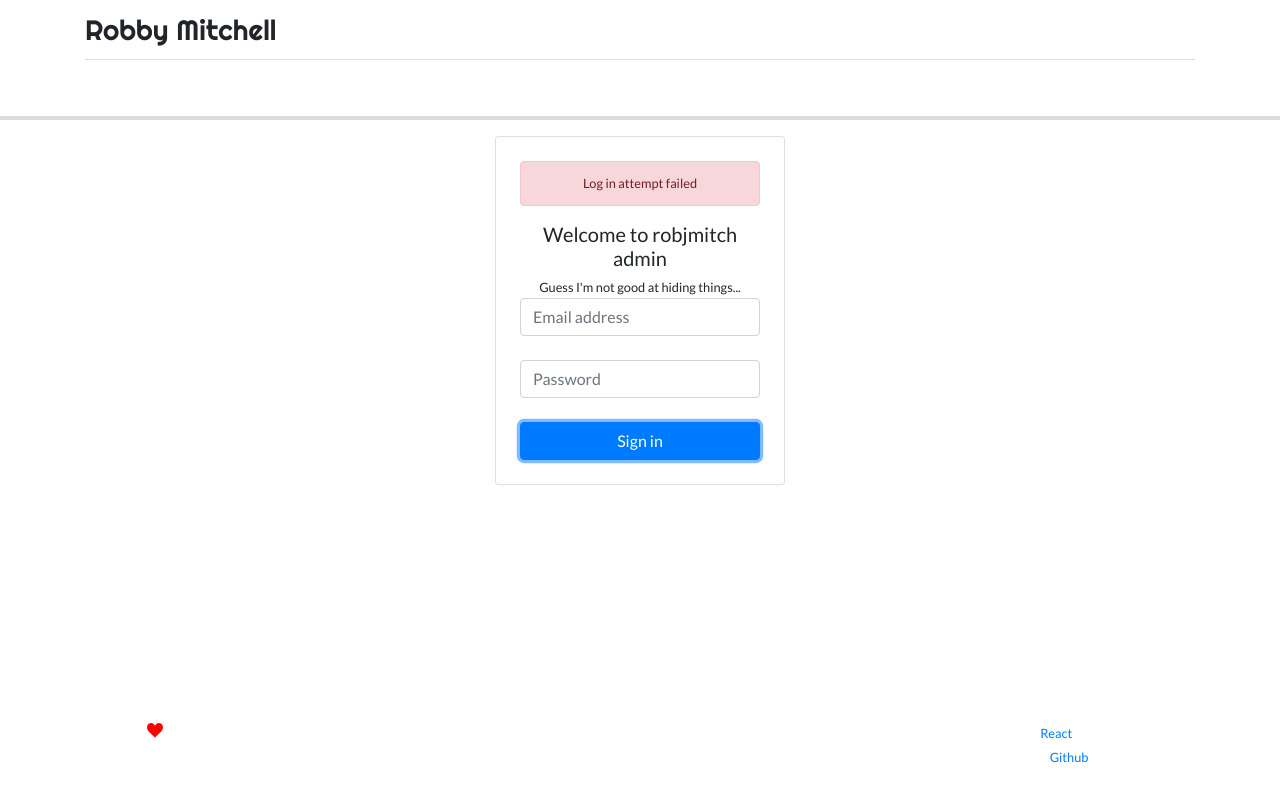
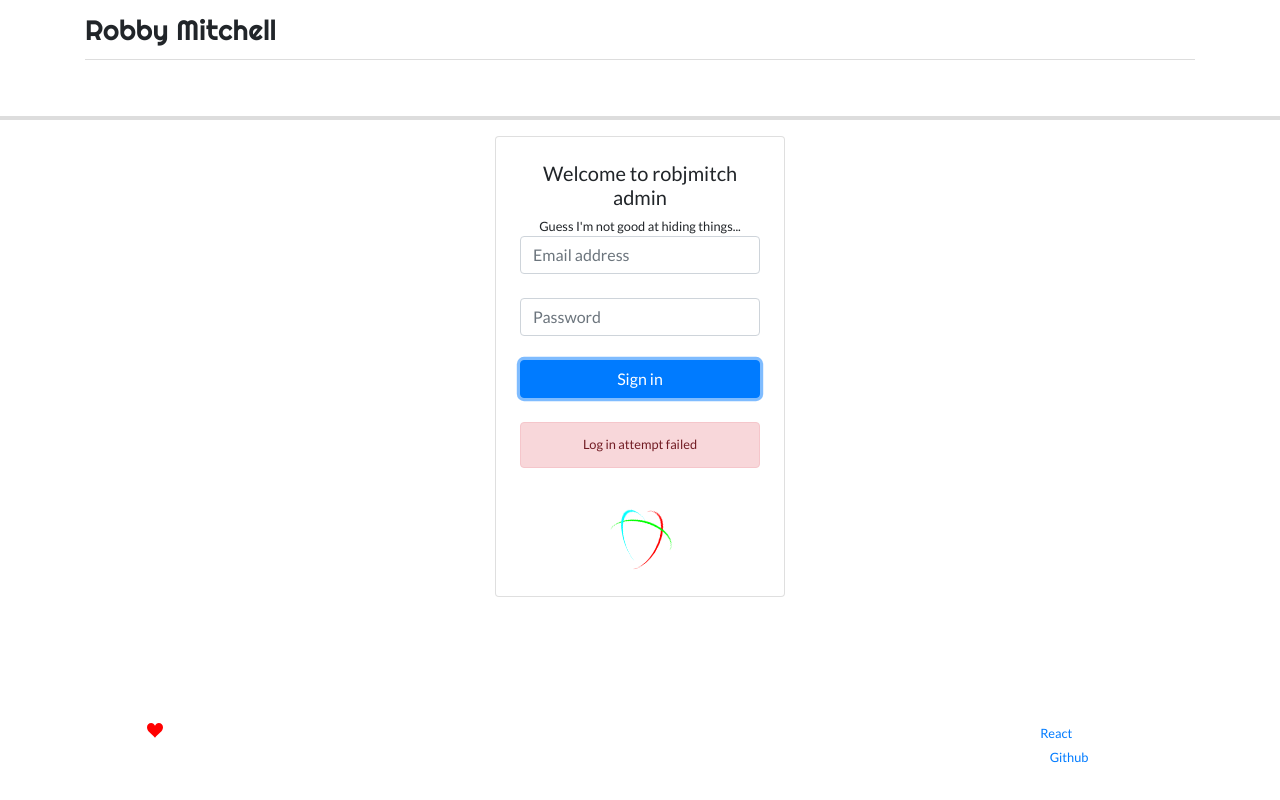
Before and after one commit to Cishkash/robjmitch, a React app: page /adminportal in a window 1280 px wide. Both pictures are taken after a click on the button "Sign in". Built offline with nearby package versions, Linux system fonts and the light colour scheme; no server answers.

Commit message:
Adds loading state to login request

```diff
--- a/src/components/AdminPortal.js
+++ b/src/components/AdminPortal.js
@@ -1,4 +1,5 @@
 import React, { Component } from 'react';
+import Loading from './Loading.js';
 import 'whatwg-fetch';
 
 /**
@@ -20,7 +21,8 @@ class AdminPortal extends Component {
     this.state = {
       email: '',
       password: '',
-      error: false
+      error: false,
+      loading: false
     }
   }
   /**
@@ -31,11 +33,15 @@ class AdminPortal extends Component {
    */
   authenticate() {
     // Reset the error state
-    this.setState({ error: false });
+    this.setState({
+      error: false,
+      loading: true
+    });
 
     // Make a request to authenticate with firebase.
     fetch(`${process.env.API_URL}/admin/login?email=${this.state.email}&password=${this.state.password}`).then(
       response => {
+        this.setState({ loading: false });
         if (response.status !== 200) throw response;
         console.log('success', response);
         // This is where we would send our now authenticated user to the admin
@@ -59,6 +65,7 @@ class AdminPortal extends Component {
     const name = target.name;
 
     this.setState({
+      error: false,
       [name]: target.value
     });
   }
@@ -70,16 +77,12 @@ class AdminPortal extends Component {
    */
   render() {
     const isError = this.state.error;
+    const isLoading = this.state.loading;
     return (
       <div id="Admin" className="container-fluid">
         <div className="row justify-content-center mt-3">
           <div className="col-3">
             <div className="card p-4 text-center">
-              {isError ? (
-                <small className="alert alert-danger" role="alert">
-                  Log in attempt failed
-                </small>
-              ) : null}
               <h5>Welcome to robjmitch admin</h5>
               <small>Guess I'm not good at hiding things...</small>
               <div className="card-block text-right">
@@ -98,6 +101,19 @@ class AdminPortal extends Component {
                       className="btn btn-primary">
                 Sign in
               </button>
+
+              {/* Show an error if the request errors */}
+              {isError ? (
+                <small className="alert alert-danger mt-4" role="alert">
+                  Log in attempt failed
+                </small>
+              ) : null}
+              {/* Render a loading spinner when making a request */}
+              {isLoading ? (
+                <div className="mt-4">
+                  <Loading />
+                </div>
+              ) : null}
             </div>
           </div>
         </div>
--- /dev/null
+++ b/src/components/Loading.js
@@ -0,0 +1,28 @@
+import React, { Component } from 'react';
+import '../styles/Loading.scss';
+
+/**
+ * This component is just a loading spinner. The gold is in the scss.
+ *
+ * @class Component.Loading
+ * @extends React.Component
+ */
+class Loading extends Component {
+  /**
+   * Render method. Renders the layout of the Loading component.
+   *
+   * @event render
+   * @returns {HTML}
+   */
+  render() {
+    return (
+      <div id="Loading">
+        <div className="inner one"></div>
+        <div className="inner two"></div>
+        <div className="inner three"></div>
+      </div>
+    );
+  }
+}
+
+export default Loading;
--- /dev/null
+++ b/src/styles/Loading.scss
@@ -0,0 +1,89 @@
+// Loading animation created by Martin van Driel
+// http://codepen.io/martinvd/pen/xbQJom
+#Loading
+{
+    width: 64px;
+    height: 64px;
+    margin: 0 auto;
+
+    border-radius: 50%;
+
+    perspective: 800px;
+
+    .inner
+    {
+        position: absolute;
+
+        box-sizing: border-box;
+        width: 100%;
+        height: 100%;
+
+        border-radius: 50%;
+
+        &.one
+        {
+            top: 0;
+            left: 0;
+
+            animation: rotate-one 1s linear infinite;
+
+            border-bottom: 3px solid #f00;
+        }
+
+        &.two
+        {
+            top: 0;
+            right: 0;
+
+            animation: rotate-two 1s linear infinite;
+
+            border-right: 3px solid #0f0;
+        }
+
+        &.three
+        {
+            right: 0;
+            bottom: 0;
+
+            animation: rotate-three 1s linear infinite;
+
+            border-top: 3px solid #0ff;
+        }
+    }
+
+    @keyframes rotate-one
+    {
+        0%
+        {
+            transform: rotateX(35deg) rotateY(-45deg) rotateZ(0deg);
+        }
+        100%
+        {
+            transform: rotateX(35deg) rotateY(-45deg) rotateZ(360deg);
+        }
+    }
+
+    @keyframes rotate-two
+    {
+        0%
+        {
+            transform: rotateX(50deg) rotateY(10deg) rotateZ(0deg);
+        }
+        100%
+        {
+            transform: rotateX(50deg) rotateY(10deg) rotateZ(360deg);
+        }
+    }
+
+    @keyframes rotate-three
+    {
+        0%
+        {
+            transform: rotateX(35deg) rotateY(55deg) rotateZ(0deg);
+        }
+        100%
+        {
+            transform: rotateX(35deg) rotateY(55deg) rotateZ(360deg);
+        }
+    }
+}
```
